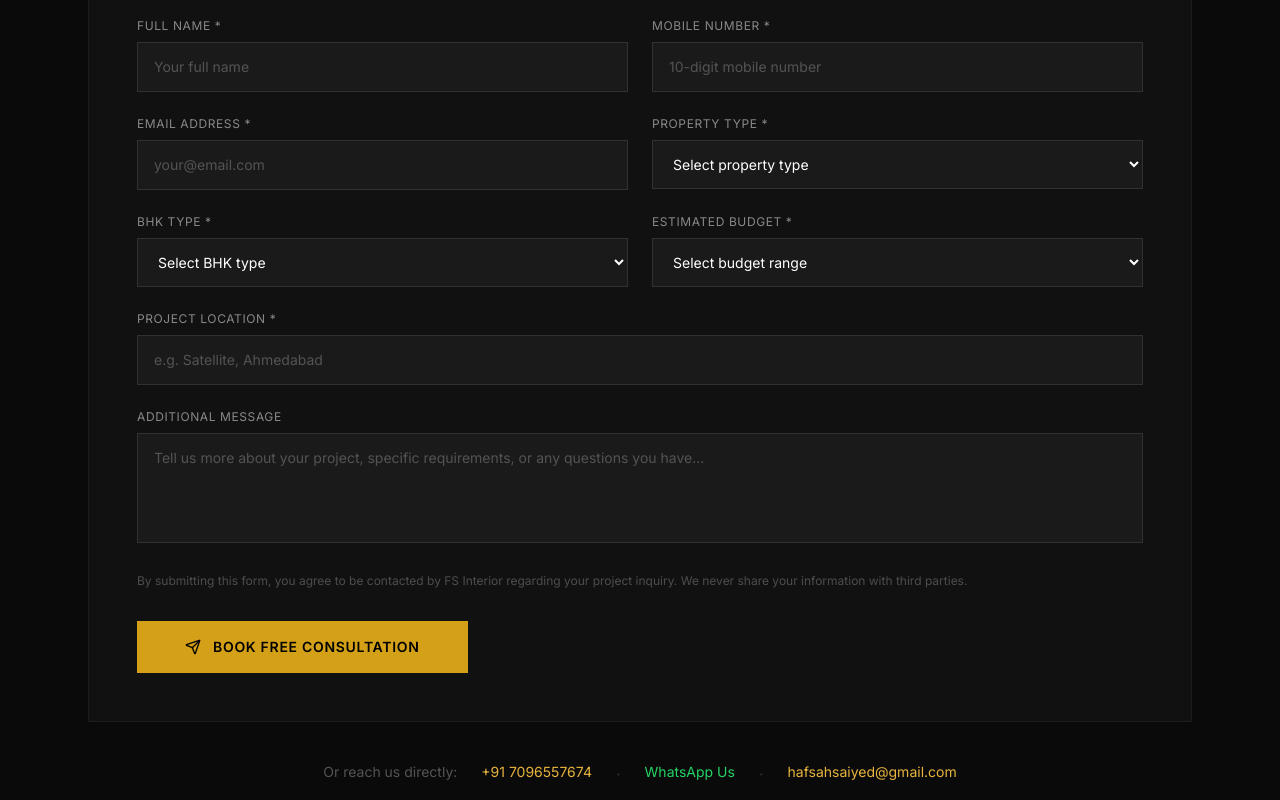
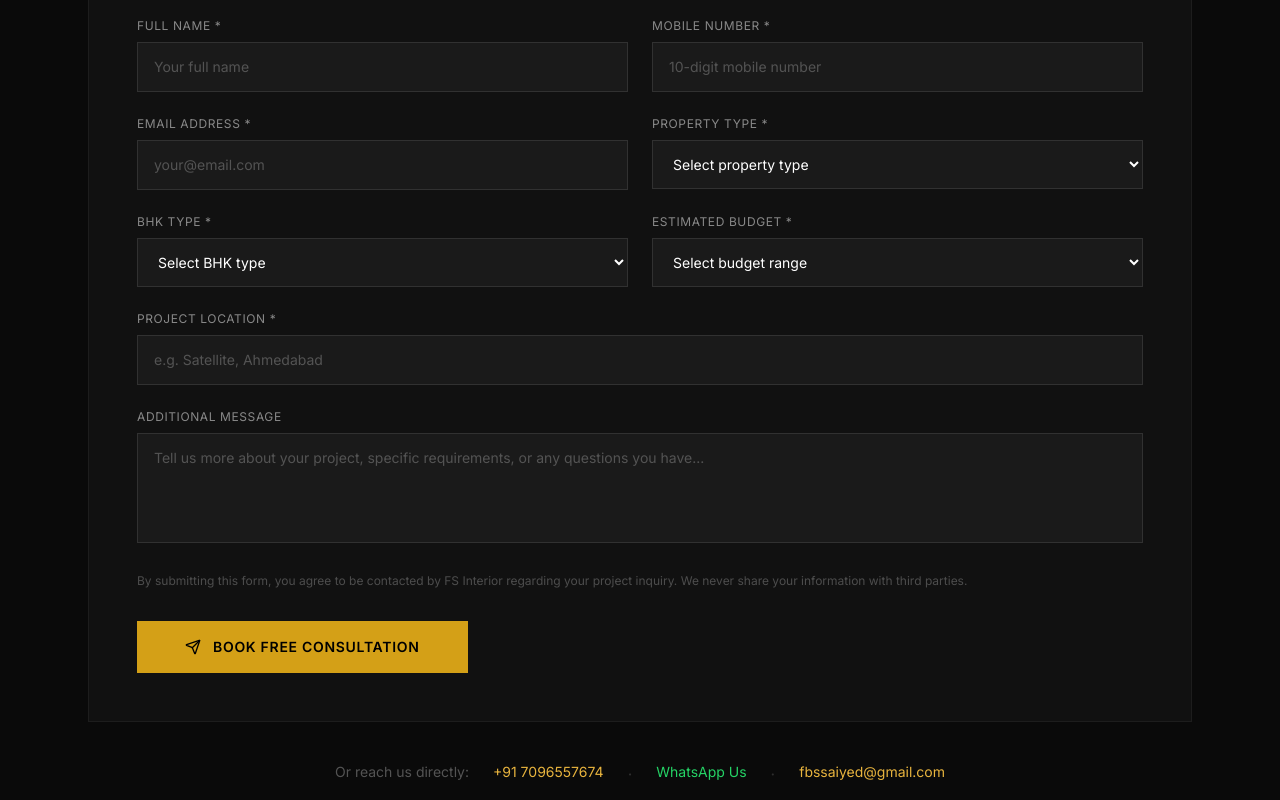
Before and after one commit to Lakirkhan/livora-interiors, a Next.js app: page / in a window 1280 px wide. Shown: the part 11200-12000 px from the top of the page. Built offline with nearby package versions, Linux system fonts and the light colour scheme; no server answers; the database is empty; a web font is replaced by a local one.

Commit message:
Update email addresses and improve email error handling in lead submission

```diff
--- a/src/app/api/submit-lead/route.ts
+++ b/src/app/api/submit-lead/route.ts
@@ -26,10 +26,11 @@ export async function POST(req: NextRequest) {
       try {
         const { Resend } = await import("resend");
         const resend = new Resend(process.env.RESEND_API_KEY);
+        const fromAddress = process.env.RESEND_FROM_EMAIL || "FS Interior <onboarding@resend.dev>";
 
         // Owner notification
         await resend.emails.send({
-          from: "FS Interior <noreply@fsinterior.in>",
+          from: fromAddress,
           to: [process.env.OWNER_EMAIL || "owner@fsinterior.in"],
           subject: `🏠 New Lead: ${full_name} – ${bhk_type}`,
           html: `
@@ -55,7 +56,7 @@ export async function POST(req: NextRequest) {
         // Customer confirmation
         if (email) {
           await resend.emails.send({
-            from: "FS Interior <noreply@fsinterior.in>",
+            from: fromAddress,
             to: [email],
             subject: "Your Consultation Request is Confirmed – FS Interior",
             html: `
@@ -79,7 +80,8 @@ export async function POST(req: NextRequest) {
         }
       } catch (emailErr) {
         console.error("Email error:", emailErr);
-        emailMessage = " Email notification failed to send.";
+        const errMsg = emailErr instanceof Error ? emailErr.message : String(emailErr);
+        emailMessage = ` Email notification failed to send: ${errMsg}`;
       }
     } else {
       console.warn("Resend email not configured. Skipping email notifications.");
--- a/src/app/layout.tsx
+++ b/src/app/layout.tsx
@@ -60,7 +60,7 @@ const jsonLd = {
   description: "Premium boutique interior design studio in Ahmedabad offering residential and commercial interior solutions.",
   url: "https://fsinterior.in",
   telephone: "+91-98765-43210",
-  email: "hafsahsaiyed@gmail.com",
+  email: "fbssaiyed@gmail.com",
   address: {
     "@type": "PostalAddress",
     addressLocality: "Ahmedabad",
--- a/src/components/layout/Footer.tsx
+++ b/src/components/layout/Footer.tsx
@@ -21,7 +21,7 @@ export default function Footer() {
             </p>
             <div className="flex items-center gap-4">
               <a
-                href="https://instagram.com/fsinterior.in"
+                href="https://instagram.com/_fs_interior"
                 target="_blank"
                 rel="noopener noreferrer"
                 className="w-10 h-10 border border-white/10 flex items-center justify-center text-white/50 hover:text-gold-400 hover:border-gold-500/40 transition-all duration-300"
@@ -93,8 +93,8 @@ export default function Footer() {
               </li>
               <li className="flex items-start gap-3">
                 <Mail size={16} className="text-gold-500 mt-0.5 flex-shrink-0" />
-                <a href="mailto:hafsahsaiyed@gmail.com" className="text-white/70 hover:text-gold-400 text-sm transition-colors">
-                  hafsahsaiyed@gmail.com
+                <a href="mailto:fbssaiyed@gmail.com" className="text-white/70 hover:text-gold-400 text-sm transition-colors">
+                  fbssaiyed@gmail.com
                 </a>
               </li>
               <li className="flex items-start gap-3">
--- a/src/components/sections/ConsultationForm.tsx
+++ b/src/components/sections/ConsultationForm.tsx
@@ -55,7 +55,11 @@ export default function ConsultationForm() {
       if (result.success) {
         setSubmitted(true);
         reset();
-        toast.success("Consultation request submitted! We'll reach out within 24 hours.");
+        if (result.message?.includes("failed") || result.message?.includes("not configured")) {
+          toast.error(result.message);
+        } else {
+          toast.success("Consultation request submitted! We'll reach out within 24 hours.");
+        }
       } else {
         toast.error(result.message || "Something went wrong. Please try again.");
       }
@@ -269,8 +273,8 @@ export default function ConsultationForm() {
             WhatsApp Us
           </a>
           <span className="text-white/15">·</span>
-          <a href="mailto:hafsahsaiyed@gmail.com" className="text-gold-400 hover:text-gold-300 text-sm transition-colors">
-            hafsahsaiyed@gmail.com
+          <a href="mailto:fbssaiyed@gmail.com" className="text-gold-400 hover:text-gold-300 text-sm transition-colors">
+            fbssaiyed@gmail.com
           </a>
         </motion.div>
       </div>
```
